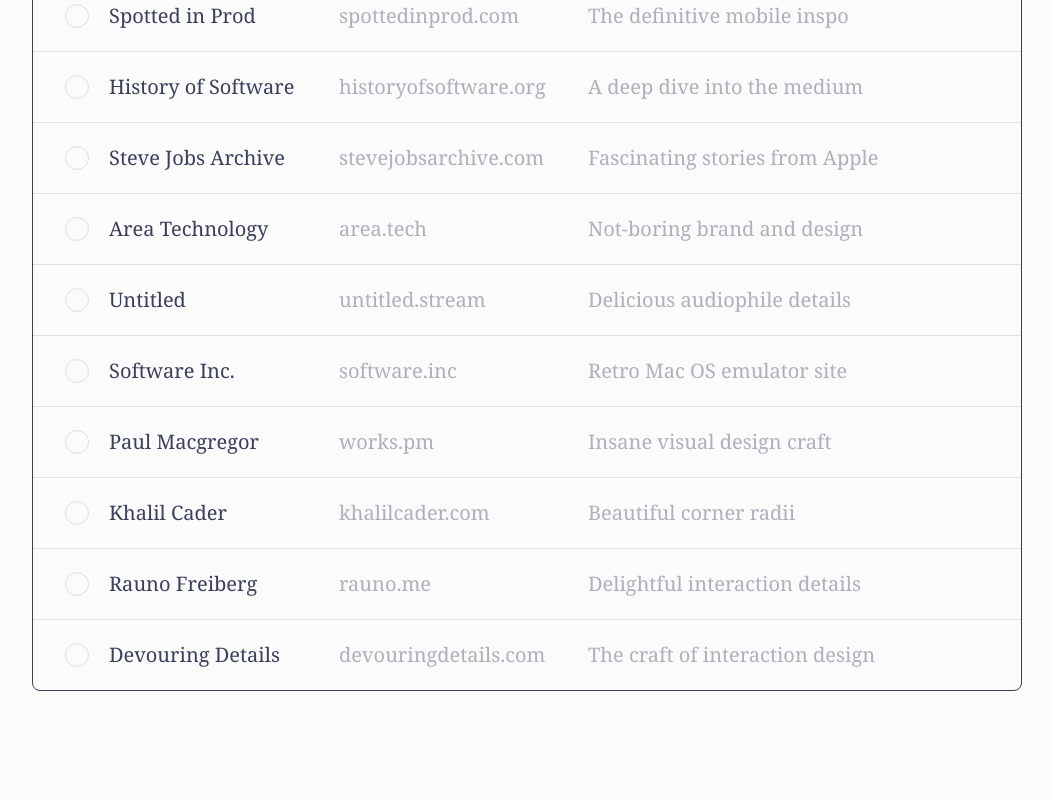
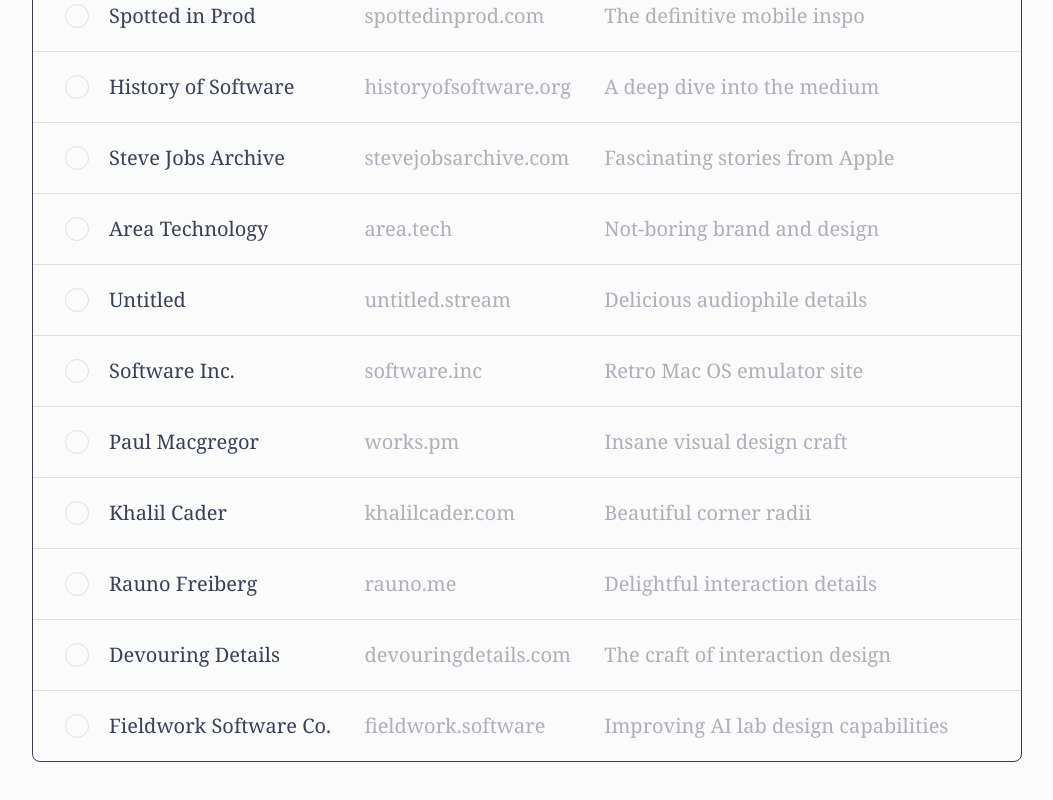
Before and after one commit to nathanbulrich/nathanu-portfolio, a Next.js app: page /sites in a window 1280 px wide. Shown: the part 1039-1839 px from the top of the page, without its empty margins (214-1267 px from the left). Built offline with nearby package versions, Linux system fonts and the light colour scheme.

Commit message:
Add Fieldwork to sites collection (#44)
* Add Fieldwork to sites collection

* Capture completed Fieldwork hero for thumbnail

* Use supplied Fieldwork screenshot for thumbnail

---------

Co-authored-by: Nathan Ulrich <nathan@cosmos.so>

```diff
--- a/src/app/sites/sites-data.ts
+++ b/src/app/sites/sites-data.ts
@@ -26,6 +26,7 @@ export const sites: Site[] = [
   { name: "Khalil Cader", url: "khalilcader.com", note: "Beautiful corner radii" },
   { name: "Rauno Freiberg", url: "rauno.me", note: "Delightful interaction details" },
   { name: "Devouring Details", url: "devouringdetails.com", note: "The craft of interaction design" },
+  { name: "Fieldwork Software Co.", url: "fieldwork.software", note: "Improving AI lab design capabilities", waitMs: 5000 },
 ];
 
 export function slugForUrl(url: string): string {
```
Also changed, not shown: public/images/site-thumbnails/fieldwork-software.webp (added).
